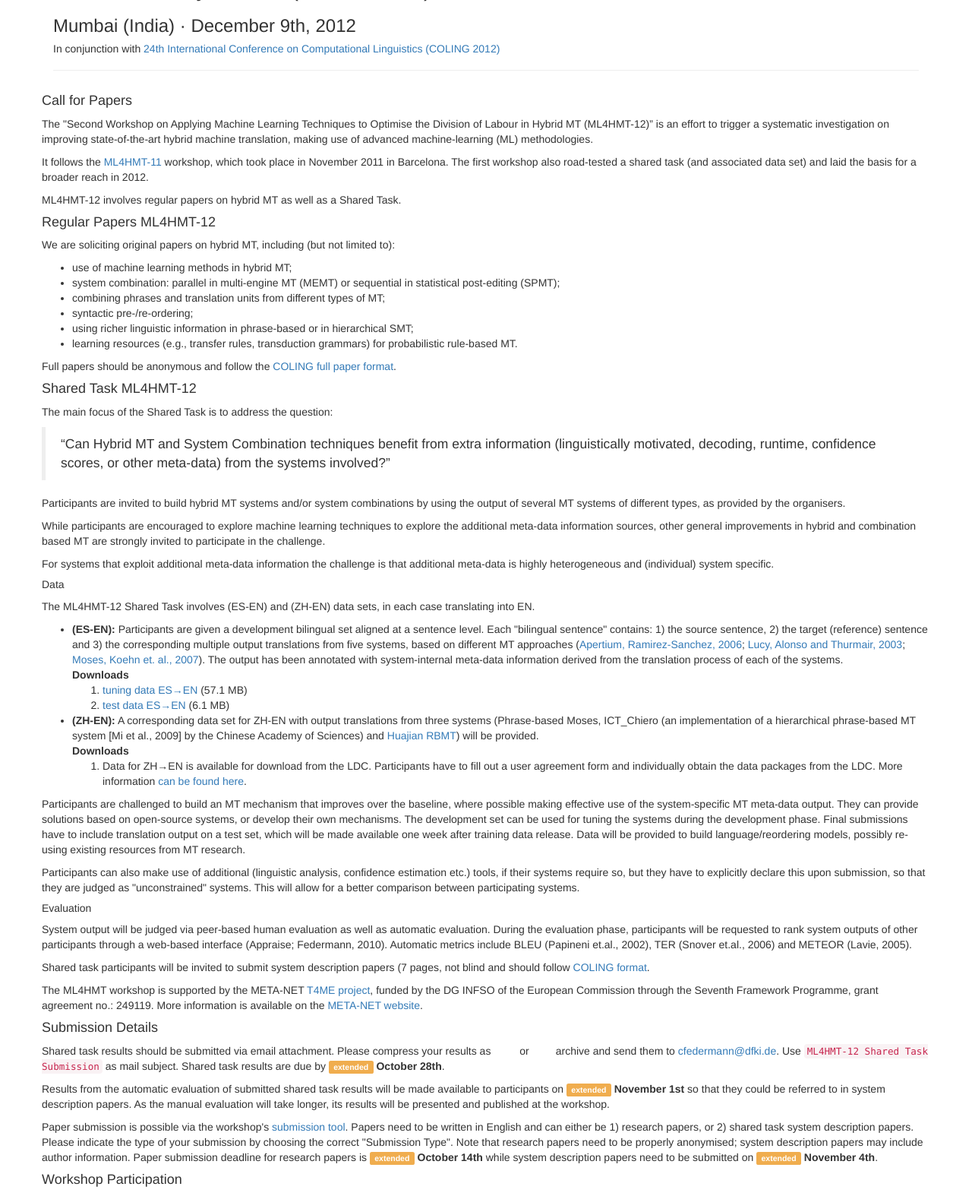
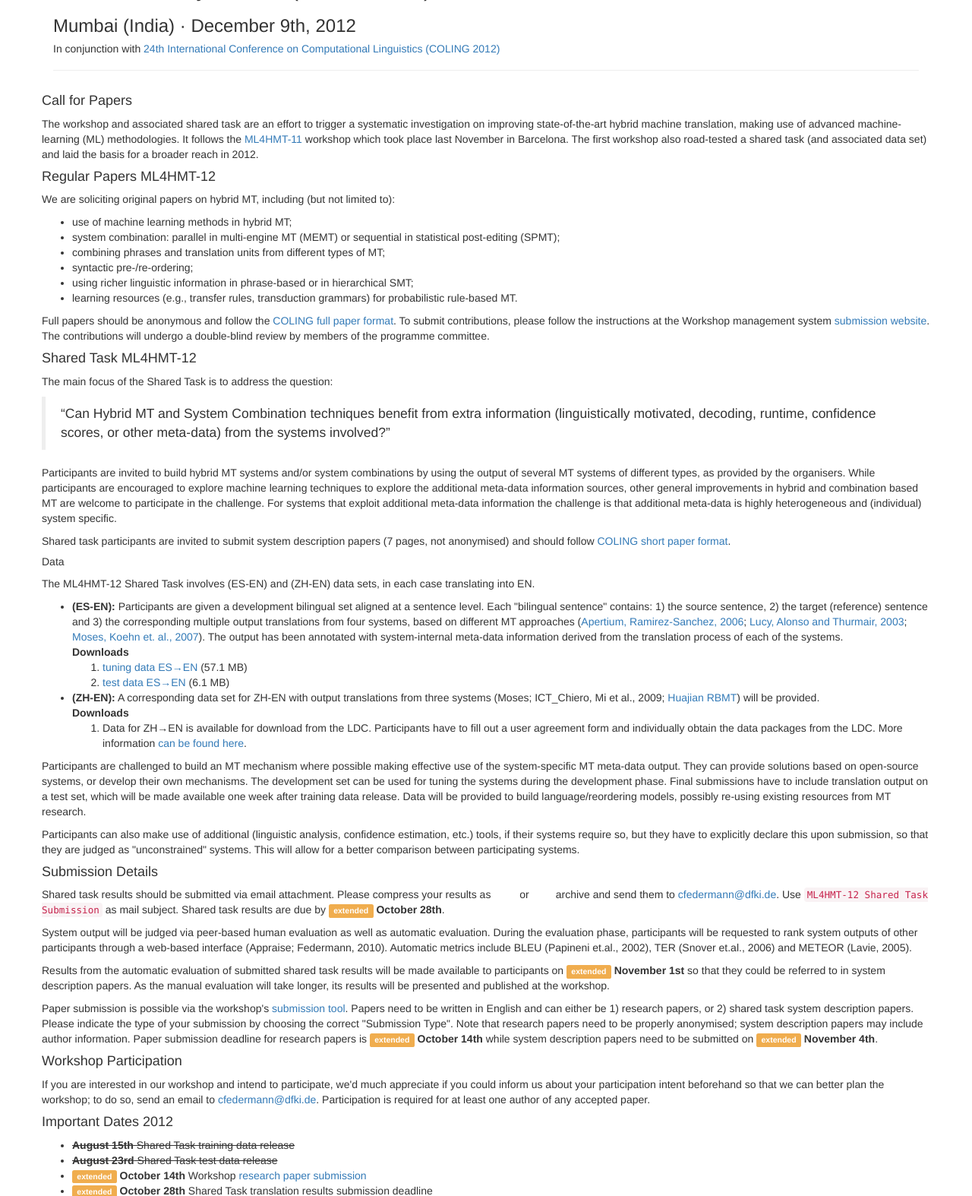
Before and after one commit to cfedermann/ML4HMT-Workshop, a Django app: template ml4hmt/templates/call-for-papers.html in a window 1280 px wide. Shown: the part 165-1739 px from the top of the page at 76% size. Run offline with Django 3.2, Linux system fonts and the light colour scheme; the template is opened without the code that fills it, so the values that code supplies are empty; some libraries are stand-ins or nearby versions.

Commit message:
Updated templates to match 4th call for papers.

```diff
--- a/ml4hmt/templates/call-for-papers.html
+++ b/ml4hmt/templates/call-for-papers.html
@@ -13,11 +13,7 @@
   <div class="row">
     <div class="span12">
       <h4>Call for Papers</h4>
-      <p>The "Second Workshop on Applying Machine Learning Techniques to Optimise the Division of Labour in Hybrid MT (ML4HMT-12)” is an effort to trigger a systematic investigation on improving state-of-the-art hybrid machine translation, making use of advanced machine-learning (ML) methodologies.</p>
-
-      <p>It follows the <a href="{{URL_PREFIX}}{% url ml4hmt.views.page page_id="2011/program" %}">ML4HMT-11</a> workshop, which took place in November 2011 in Barcelona. The first workshop also road-tested a shared task (and associated data set) and laid the basis for a broader reach in 2012.</p>
-
-      <p>ML4HMT-12 involves regular papers on hybrid MT as well as a Shared Task.</p>
+      <p>The workshop and associated shared task are an effort to trigger a systematic investigation on improving state-of-the-art hybrid machine translation, making use of advanced machine-learning (ML) methodologies. It follows the <a href="{{URL_PREFIX}}{% url ml4hmt.views.page page_id="2011/program" %}">ML4HMT-11</a> workshop which took place last November in Barcelona. The first workshop also road-tested a shared task (and associated data set) and laid the basis for a broader reach in 2012.</p>
 
       <h4>Regular Papers ML4HMT-12</h4>
       <p>We are soliciting original papers on hybrid MT, including (but not limited to):</p>
@@ -36,24 +32,22 @@
         <li>learning resources (e.g., transfer rules, transduction grammars) for probabilistic rule-based MT.</li>
       </ul>
 
-      <p>Full papers should be anonymous and follow the <a href="http://www.coling2012-iitb.org/call_for_papers.php">COLING full paper format</a>.</p>
+      <p>Full papers should be anonymous and follow the <a href="http://www.coling2012-iitb.org/call_for_papers.php">COLING full paper format</a>. To submit contributions, please follow the instructions at the Workshop management system <a href="http://www.softconf.com/coling2012/ML4HMT12/">submission website</a>. The contributions will undergo a double-blind review by members of the programme committee.</p>
 
       <h4>Shared Task ML4HMT-12</h4>
       <p>The main focus of the Shared Task is to address the question:</p>
 
       <blockquote>“Can Hybrid MT and System Combination techniques benefit from extra information (linguistically motivated, decoding, runtime, confidence scores, or other meta-data) from the systems involved?”</blockquote>
 
-      <p>Participants are invited to build hybrid MT systems and/or system combinations by using the output of several MT systems of different types, as provided by the organisers.<a name="data"></a></p>
+      <p>Participants are invited to build hybrid MT systems and/or system combinations by using the output of several MT systems of different types, as provided by the organisers. While participants are encouraged to explore machine learning techniques to explore the additional meta-data information sources, other general improvements in hybrid and combination based MT are welcome to participate in the challenge.<a name="data"></a> For systems that exploit additional meta-data information the challenge is that additional meta-data is highly heterogeneous and (individual) system specific.</p>
 
-      <p>While participants are encouraged to explore machine learning techniques to explore the additional meta-data information sources, other general improvements in hybrid and combination based MT are strongly invited to participate in the challenge.</p>
-
-      <p>For systems that exploit additional meta-data information the challenge is that additional meta-data is highly heterogeneous and (individual) system specific.</p>
+      <p>Shared task participants are invited to submit system description papers (7 pages, not anonymised) and should follow <a href="http://www.coling2012-iitb.org/call_for_papers.php">COLING short paper format</a>.</p>
 
       <h5>Data</h5>
       <p>The ML4HMT-12 Shared Task involves (ES-EN) and (ZH-EN) data sets, in each case translating into EN.</p>
 
       <ul>
-        <li><strong>(ES-EN):</strong> Participants are given a development bilingual set aligned at a sentence level. Each "bilingual sentence" contains: 1) the source sentence, 2) the target (reference) sentence and 3) the corresponding multiple output translations from five systems, based on different MT approaches (<a href="{{URL_PREFIX}}{% url ml4hmt.views.markup_page page_id="shared-task/es-en/apertium"%}">Apertium, Ramirez-Sanchez, 2006</a>; <a href="{{URL_PREFIX}}{% url ml4hmt.views.markup_page page_id="shared-task/es-en/lucy"%}">Lucy, Alonso and Thurmair, 2003</a>; <a href="{{URL_PREFIX}}{% url ml4hmt.views.markup_page page_id="shared-task/es-en/moses"%}">Moses, Koehn et. al., 2007</a>). The output has been annotated with system-internal meta-data information derived from the translation process of each of the systems.<br/>
+        <li><strong>(ES-EN):</strong> Participants are given a development bilingual set aligned at a sentence level. Each "bilingual sentence" contains: 1) the source sentence, 2) the target (reference) sentence and 3) the corresponding multiple output translations from four systems, based on different MT approaches (<a href="{{URL_PREFIX}}{% url ml4hmt.views.markup_page page_id="shared-task/es-en/apertium"%}">Apertium, Ramirez-Sanchez, 2006</a>; <a href="{{URL_PREFIX}}{% url ml4hmt.views.markup_page page_id="shared-task/es-en/lucy"%}">Lucy, Alonso and Thurmair, 2003</a>; <a href="{{URL_PREFIX}}{% url ml4hmt.views.markup_page page_id="shared-task/es-en/moses"%}">Moses, Koehn et. al., 2007</a>). The output has been annotated with system-internal meta-data information derived from the translation process of each of the systems.<br/>
         <strong>Downloads</strong>
         <ol>
           <li><a href="http://t4me-wp2.dfki.de/tuningDataESEN.tar.bz2">tuning data ES&rarr;EN</a> (57.1 MB)</li>
@@ -61,7 +55,7 @@
         </ol>
         </li>
 
-        <li><strong>(ZH-EN):</strong> A corresponding data set for ZH-EN with output translations from three systems (Phrase-based Moses, ICT_Chiero (an implementation of a hierarchical phrase-based MT system [Mi et al., 2009] by the Chinese Academy of Sciences) and <a href="{{URL_PREFIX}}{% url ml4hmt.views.markup_page page_id="shared-task/zh-en/huajian"%}">Huajian RBMT</a>) will be provided.<br/>
+        <li><strong>(ZH-EN):</strong> A corresponding data set for ZH-EN with output translations from three systems (Moses; ICT_Chiero, Mi et al., 2009; <a href="{{URL_PREFIX}}{% url ml4hmt.views.markup_page page_id="shared-task/zh-en/huajian"%}">Huajian RBMT</a>) will be provided.<br/>
         <strong>Downloads</strong>
         <ol>
           <li>Data for ZH&rarr;EN is available for download from the LDC. Participants have to fill out a user agreement form and individually obtain the data packages from the LDC. More information <a href="http://computing.dcu.ie/~tokita/LDCinstruction.htm">can be found here</a>.</li>
@@ -69,16 +63,9 @@
         </li>
       </ul>
 
-      <p>Participants are challenged to build an MT mechanism that improves over the baseline, where possible making effective use of the system-specific MT meta-data output. They can provide solutions based on open-source systems, or develop their own mechanisms. The development set can be used for tuning the systems during the development phase. Final submissions have to include translation output on a test set, which will be made available one week after training data release. Data will be provided to build language/reordering models, possibly re-using existing resources from MT research.</p>
+      <p>Participants are challenged to build an MT mechanism where possible making effective use of the system-specific MT meta-data output. They can provide solutions based on open-source systems, or develop their own mechanisms. The development set can be used for tuning the systems during the development phase. Final submissions have to include translation output on a test set, which will be made available one week after training data release. Data will be provided to build language/reordering models, possibly re-using existing resources from MT research.</p>
 
-      <p>Participants can also make use of additional (linguistic analysis, confidence estimation etc.) tools, if their systems require so, but they have to explicitly declare this upon submission, so that they are judged as "unconstrained" systems. This will allow for a better comparison between participating systems.</p>
-
-      <h5>Evaluation</h5>
-      <p>System output will be judged via peer-based human evaluation as well as automatic evaluation. During the evaluation phase, participants will be requested to rank system outputs of other participants through a web-based interface (Appraise; Federmann, 2010). Automatic metrics include BLEU (Papineni et.al., 2002), TER (Snover et.al., 2006) and METEOR  (Lavie, 2005).</p>
-
-      <p>Shared task participants will be invited to submit system description papers (7 pages, not blind and should follow <a href="http://www.coling2012-iitb.org/call_for_papers.php">COLING format</a>.</p>
-
-      <p>The ML4HMT workshop is supported by the META-NET <a href="http://t4me.dfki.de/">T4ME project</a>, funded by the DG INFSO of the European Commission through the Seventh Framework Programme, grant agreement no.: 249119. More information is available on the <a href="http://www.meta-net.eu/">META-NET website</a>.</p>
+      <p>Participants can also make use of additional (linguistic analysis, confidence estimation, etc.) tools, if their systems require so, but they have to explicitly declare this upon submission, so that they are judged as "unconstrained" systems. This will allow for a better comparison between participating systems.</p>
 
 {% include "submission.html" %}
 
--- a/ml4hmt/templates/home.html
+++ b/ml4hmt/templates/home.html
@@ -23,9 +23,7 @@
   <div class="row">
     <div class="span12">
       <h4>Workshop Purpose and Theme</h4>
-      <p>The "Second Workshop on Applying Machine Learning Techniques to Optimise the Division of Labour in Hybrid MT (ML4HMT-12)” is an effort to trigger a systematic investigation on improving state-of-the-art hybrid machine translation, making use of advanced machine-learning (ML) methodologies.</p>
-
-      <p>It follows the <a href="{{URL_PREFIX}}{% url ml4hmt.views.page page_id="2011/program" %}">ML4HMT-11</a> workshop, which took place in November 2011 in Barcelona. The first workshop also road-tested a shared task (and associated data set) and laid the basis for a broader reach in 2012.</p>
+<p>The workshop and associated shared task are an effort to trigger a systematic investigation on improving state-of-the-art hybrid machine translation, making use of advanced machine-learning (ML) methodologies. It follows the <a href="{{URL_PREFIX}}{% url ml4hmt.views.page page_id="2011/program" %}">ML4HMT-11</a> workshop which took place last November in Barcelona. The first workshop also road-tested a shared task (and associated data set) and laid the basis for a broader reach in 2012.</p>
 
       <p>ML4HMT-12 involves regular papers on hybrid MT as well as a Shared Task. More information is available in the <a href="{{URL_PREFIX}}{% url home %}call-for-papers/">call for papers</a>.</p>
 
@@ -55,7 +53,7 @@
         <li>learning resources (e.g., transfer rules, transduction grammars) for probabilistic rule-based MT.</li>
       </ul>
 
-      <p>Full papers should be anonymous and follow the <a href="http://www.coling2012-iitb.org/call_for_papers.php">COLING full paper format</a>.</p>
+      <p>Full papers should be anonymous and follow the <a href="http://www.coling2012-iitb.org/call_for_papers.php">COLING full paper format</a>. To submit contributions, please follow the instructions at the Workshop management system <a href="http://www.softconf.com/coling2012/ML4HMT12/">submission website</a>.</p>
     </div>
 
     <div class="span6">
--- a/ml4hmt/templates/submission.html
+++ b/ml4hmt/templates/submission.html
@@ -1,5 +1,7 @@
       <h4>Submission Details</h4>
       <p>Shared task results should be submitted via email attachment. Please compress your results as <span class="label">.zip</span> or <span class="label">.gz</span> archive and send them to <a href="mailto:cfedermann@dfki.de">cfedermann@dfki.de</a>. Use <code>ML4HMT-12 Shared Task Submission</code> as mail subject. Shared task results are due by <span class="label label-warning">extended</span> <strong>October 28th</strong>.</p>
+
+      <p>System output will be judged via peer-based human evaluation as well as automatic evaluation. During the evaluation phase, participants will be requested to rank system outputs of other participants through a web-based interface (Appraise; Federmann, 2010). Automatic metrics include BLEU (Papineni et.al., 2002), TER (Snover et.al., 2006) and METEOR  (Lavie, 2005).</p>
 
       <p>Results from the automatic evaluation of submitted shared task results will be made available to participants on <span class="label label-warning">extended</span> <strong>November 1st</strong> so that they could be referred to in system description papers. As the manual evaluation will take longer, its results will be presented and published at the workshop.</p>
 
```
